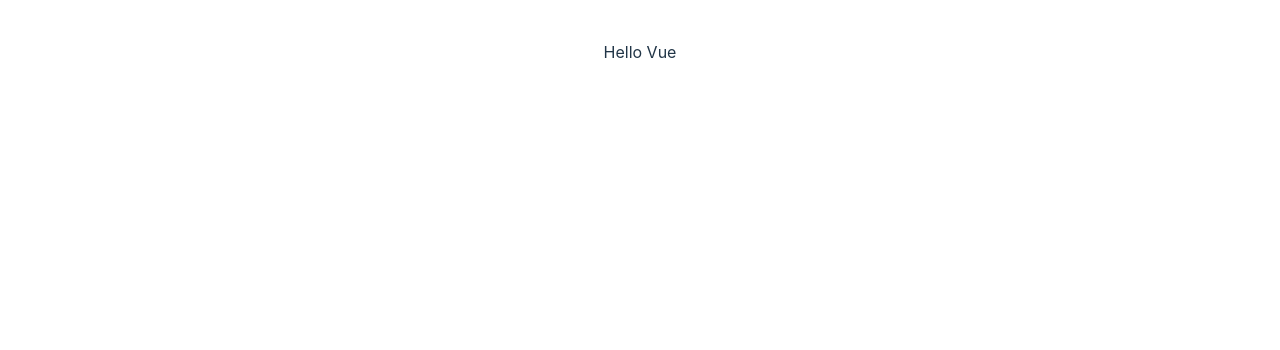
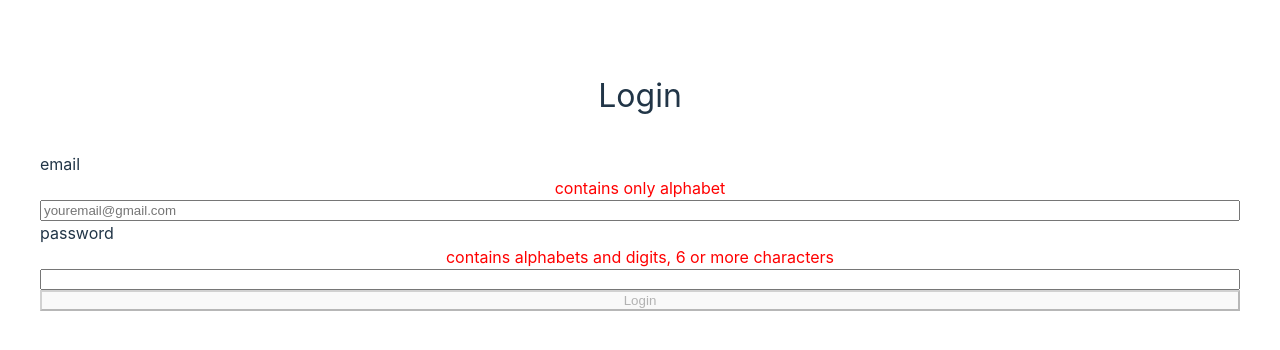
Before and after one commit to taku2023/crash-course-vuejs, a Vue app: page /#/login in a window 1280 px wide. Shown: the top 350 px of the page. Built offline with nearby package versions, Linux system fonts and the light colour scheme.

Commit message:
incorporate vue-router and Home.vue for test

```diff
--- a/package.json
+++ b/package.json
@@ -12,7 +12,8 @@
   },
   "dependencies": {
     "vitest": "^0.33.0",
-    "vue": "^3.3.4"
+    "vue": "^3.3.4",
+    "vue-router": "^4.2.4"
   },
   "devDependencies": {
     "@typescript-eslint/eslint-plugin": "^6.2.0",
--- a/src/App.vue
+++ b/src/App.vue
@@ -1,7 +1,3 @@
 <template>
-  <div>Hello Vue</div>
+  <RouterView></RouterView>
 </template>
-
-<script setup lang="ts"></script>
-
-<style scoped></style>
--- a/src/main.ts
+++ b/src/main.ts
@@ -1,5 +1,30 @@
-import { createApp } from 'vue'
-import './style.css'
-import App from './App.vue'
+import * as Vue from "vue";
+import { createRouter, createWebHashHistory } from "vue-router";
+import Login from "@/pages/Login.vue";
+import Home from "@/pages/Home.vue";
+import "./style.css";
+import App from "@/App.vue";
 
-createApp(App).mount('#app')
+const router = createRouter({
+  history: createWebHashHistory(),
+  routes: [
+    {
+      path: "/",
+      redirect: { path: "/home" },
+    },
+    {
+      path: "/home",
+      name: "home",
+      component: Home,
+    },
+    {
+      path: "/login",
+      component: Login,
+    },
+  ],
+});
+
+const app = Vue.createApp(App);
+app.use(router);
+
+app.mount("#app");
--- /dev/null
+++ b/src/pages/Home.vue
@@ -0,0 +1 @@
+<template>Home</template>
--- a/src/pages/Login.vue
+++ b/src/pages/Login.vue
@@ -19,7 +19,9 @@
         }
       "
     />
-    <button class="button" :disabled="!enabled">Login</button>
+    <button class="button" :disabled="!enabled" @click.prevent="toHome">
+      Login
+    </button>
   </form>
 </template>
 
@@ -27,6 +29,9 @@
 import { computed, ref } from "vue";
 import EmailAddress from "@/components/EmailAddress.vue";
 import Password from "@/components/Password.vue";
+import { useRouter } from "vue-router";
+
+const router = useRouter();
 
 const form = ref({
   email: "",
@@ -38,6 +43,10 @@
 const enabled = computed(() => {
   return form.value.emailIsValid && form.value.passwordIsValid;
 });
+
+const toHome = (_: MouseEvent) => {
+  router.push({ name: "home" });
+};
 </script>
 <style scoped>
 .title {
```
Also changed, not shown: 1 other file (tests, documents, lock files or other folders).
